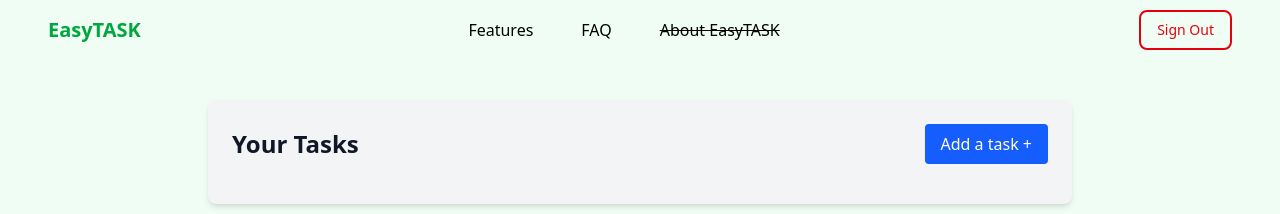
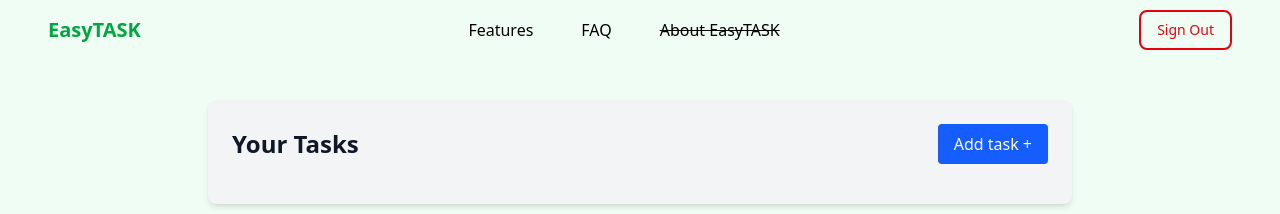
Before and after one commit to alkasadist/EasyTASK, a Vue app: page /tasks in a window 1280 px wide. Shown: the top 214 px of the page. Built offline with nearby package versions, Linux system fonts and the light colour scheme; sample sign-in values are in the browser's storage.

Commit message:
style fix

```diff
--- a/src/views/Tasks.vue
+++ b/src/views/Tasks.vue
@@ -2,9 +2,6 @@
   <div id="app">
     <div class="bg-green-50">
       <div class="min-h-screen max-w-4xl mx-auto px-4 sm:py-10">
-        <!-- <h2 class="text-3xl font-bold text-gray-800 mb-6">
-          Your Tasks
-        </h2> -->
 
         <div class="bg-gray-100 p-6 rounded-lg shadow-md">
           <div class="flex justify-between items-center mb-4">
@@ -15,7 +12,7 @@
               @click="addTask"
               class="text-white px-4 py-2 rounded
               bg-blue-600 hover:bg-blue-700">
-              Add a task +
+              Add task +
             </button>
           </div>
 
```
